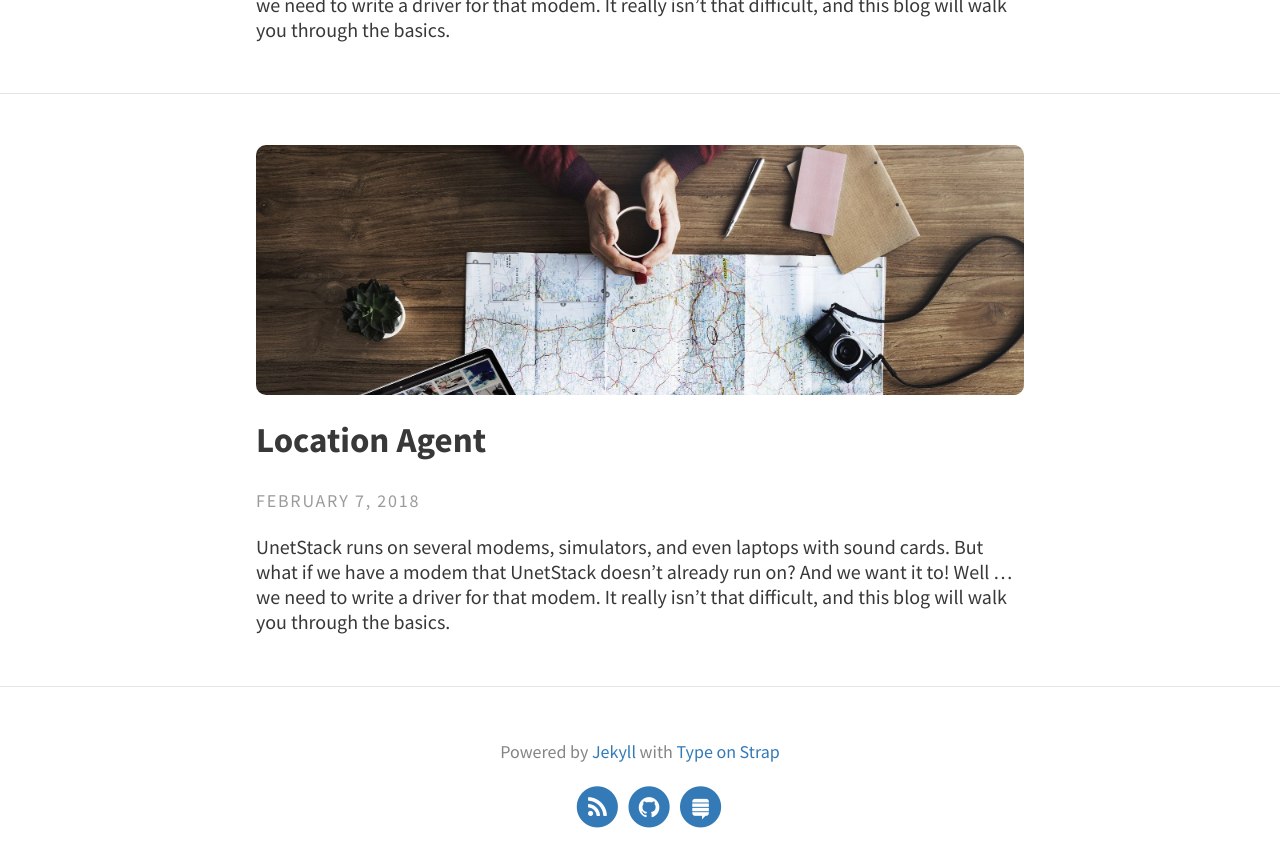
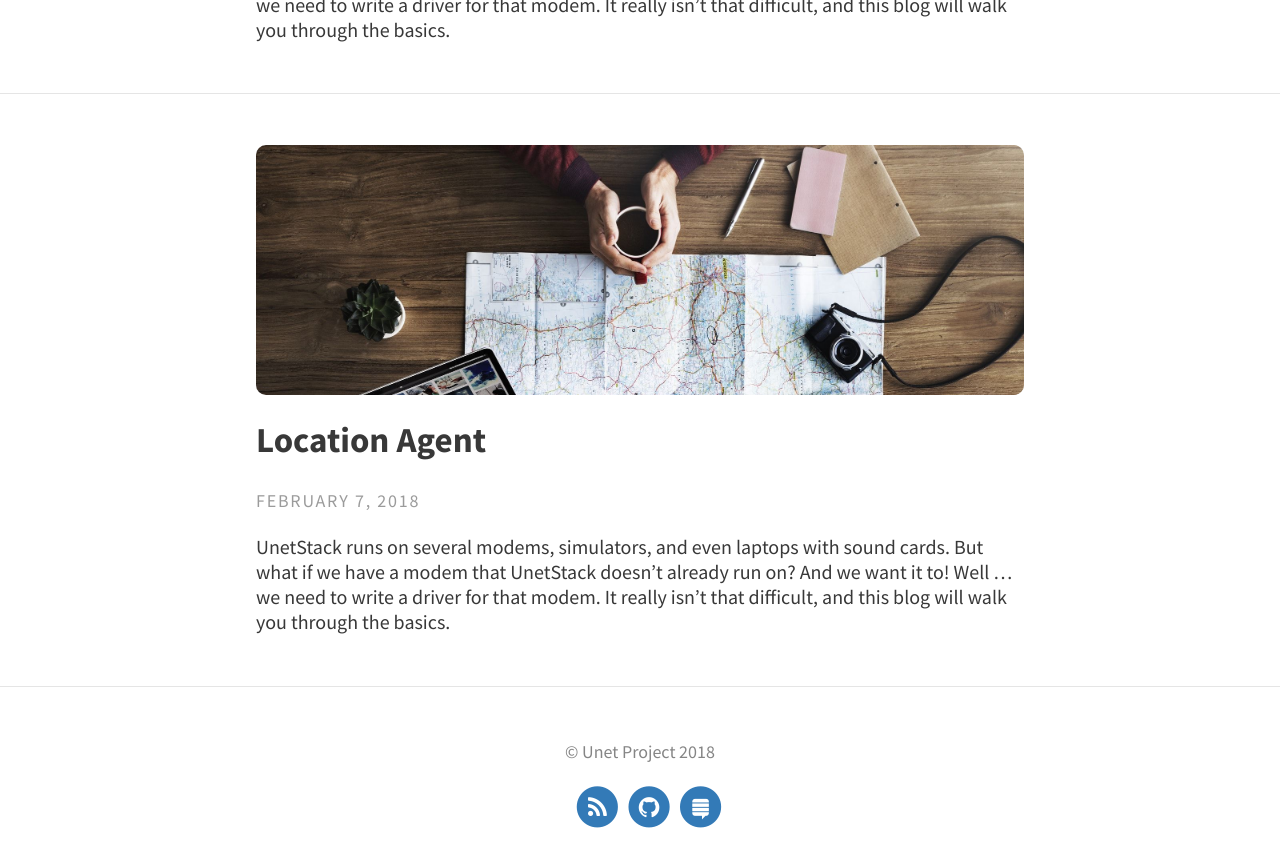
Before and after one commit to org-arl/unet-blog, a Jekyll site: the page built from index.html, in a window 1280 px wide and 900 px high, scrolled down 1810 px. Shown: the top 867 px of the window. Built offline with Jekyll 4.4.1, drawn with Linux system fonts in a browser that asks for light colours; the list of posts is cut into pages by our own code; some of the changed text lies outside the part shown.

Commit message:
added links in navbar

```diff
--- a/_config.yml
+++ b/_config.yml
@@ -17,7 +17,7 @@
      <h1>Unet Blog</h1><p>The Underwater Networks Project</p>
   header_text_feature_image: assets/img/water.jpg
   footer_text: >
-   Powered by <a href="https://jekyllrb.com/">Jekyll</a> with <a href="https://github.com/sylhare/Type-on-Strap">Type on Strap</a>
+    © Unet Project 2018
 
   # Icons
   rss: true  # Make sure you created a feed.xml with feed.xml layout
@@ -27,6 +27,14 @@
   # Scripts / Features
   google_analytics: # Tracking ID, e.g. "UA-000000-01"
   katex: true # Enable if using math markup
+
+  navbar_links:
+    UnetStack:
+      url: "https://www.unetstack.net/"
+      enabled: true
+    Unet-Contrib:
+      url: "https://github.com/org-arl/unet-contrib"
+      enabled: true
 
   special_page:
     search:
--- a/_includes/navbar.html
+++ b/_includes/navbar.html
@@ -19,6 +19,16 @@
 
     <!-- Menu -->
     <ul class="hide">
+        <!-- Auto Generation of links in the navbar -->
+        {% for item in site.theme_settings.navbar_links %}
+            <li class="separator"> | </li>
+            <li>
+                <a class="clear" href="{{ item[1].url }}">
+                    {{ item[0] }}
+                </a>
+            </li>
+        {% endfor %}
+
         <!-- Auto Generation of NORMAL pages in the navbar -->
         {% assign name_page = "" %}
 
```
Also changed, not shown: _dev_config.yml (+7 -1 lines).
